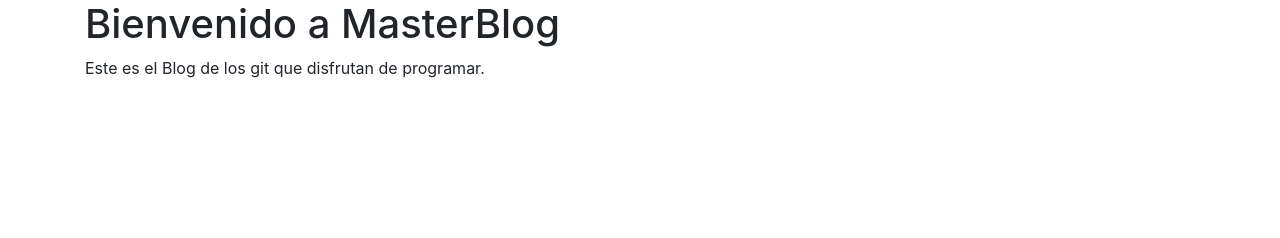
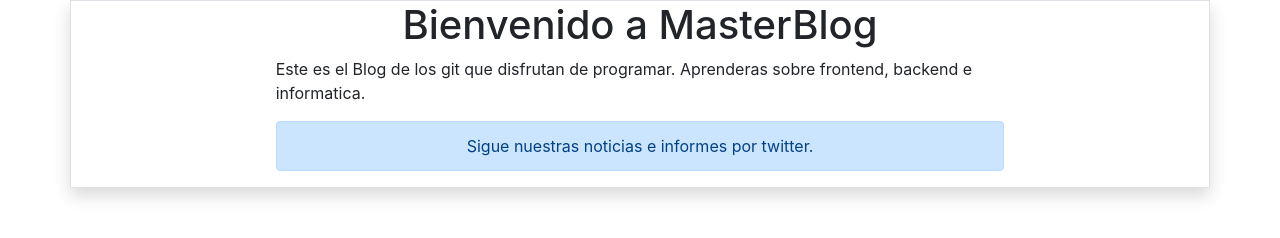
Before and after one commit to gabyarg/masterblog, a plain HTML site: page index.html in a window 1280 px wide. Drawn offline with nearby package versions, Linux system fonts and the light colour scheme.

Commit message:
Trabajando en el contenido del cuerpo

```diff
--- a/index.html
+++ b/index.html
@@ -20,10 +20,13 @@
   </head>
   <body>
     <div class="container">
-        <div class="row">
-            <div class="col">
-                <h1>Bienvenido a MasterBlog</h1>
-                <p>Este es el Blog de los git que disfrutan de programar.</p>
+        <div class="row border shadow">
+            <div class="col col-md-8 offset-md-2">
+                <h1 class="text-center">Bienvenido a MasterBlog</h1>
+                <p>Este es el Blog de los git que disfrutan de programar. Aprenderas sobre frontend, backend e informatica.</p>
+                <div class="alert alert-primary text-center" role="alert">
+                    Sigue nuestras noticias e informes por twitter.
+                  </div>
             </div>
         </div>
     </div>
```
